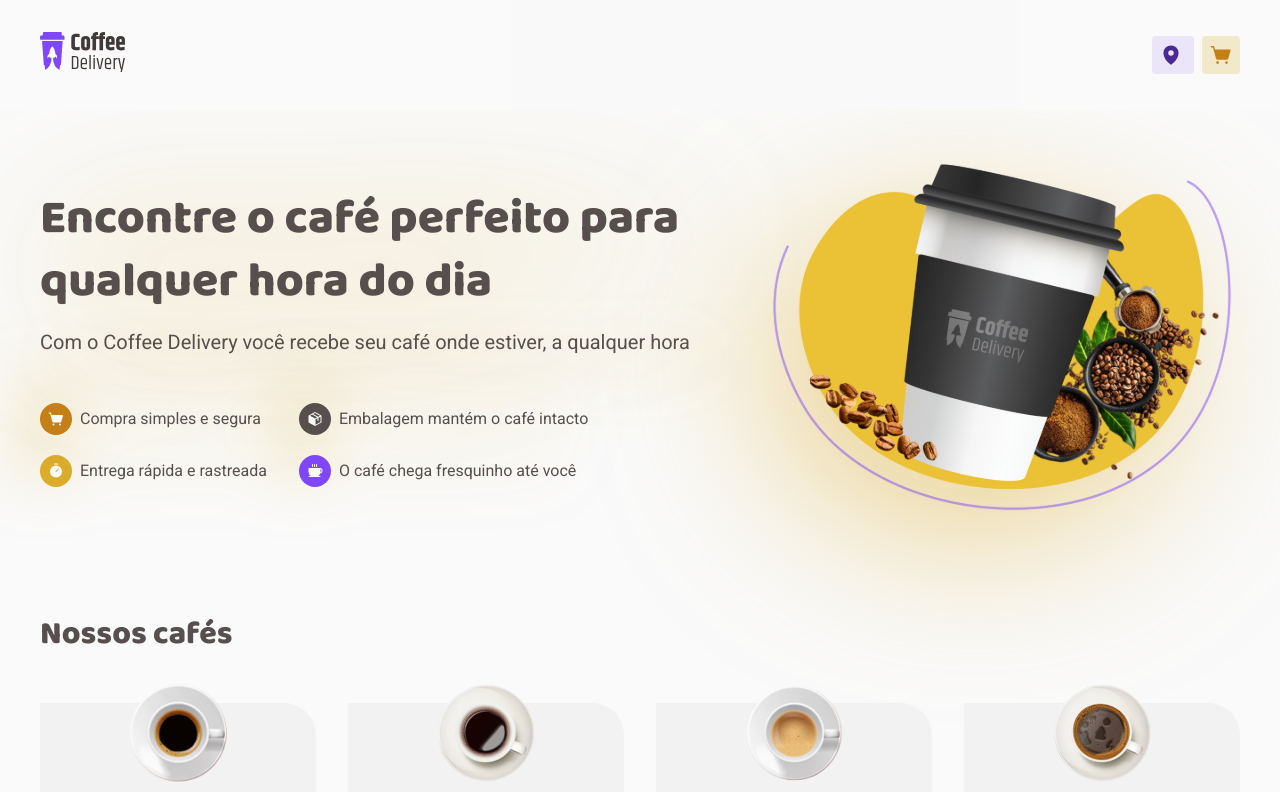
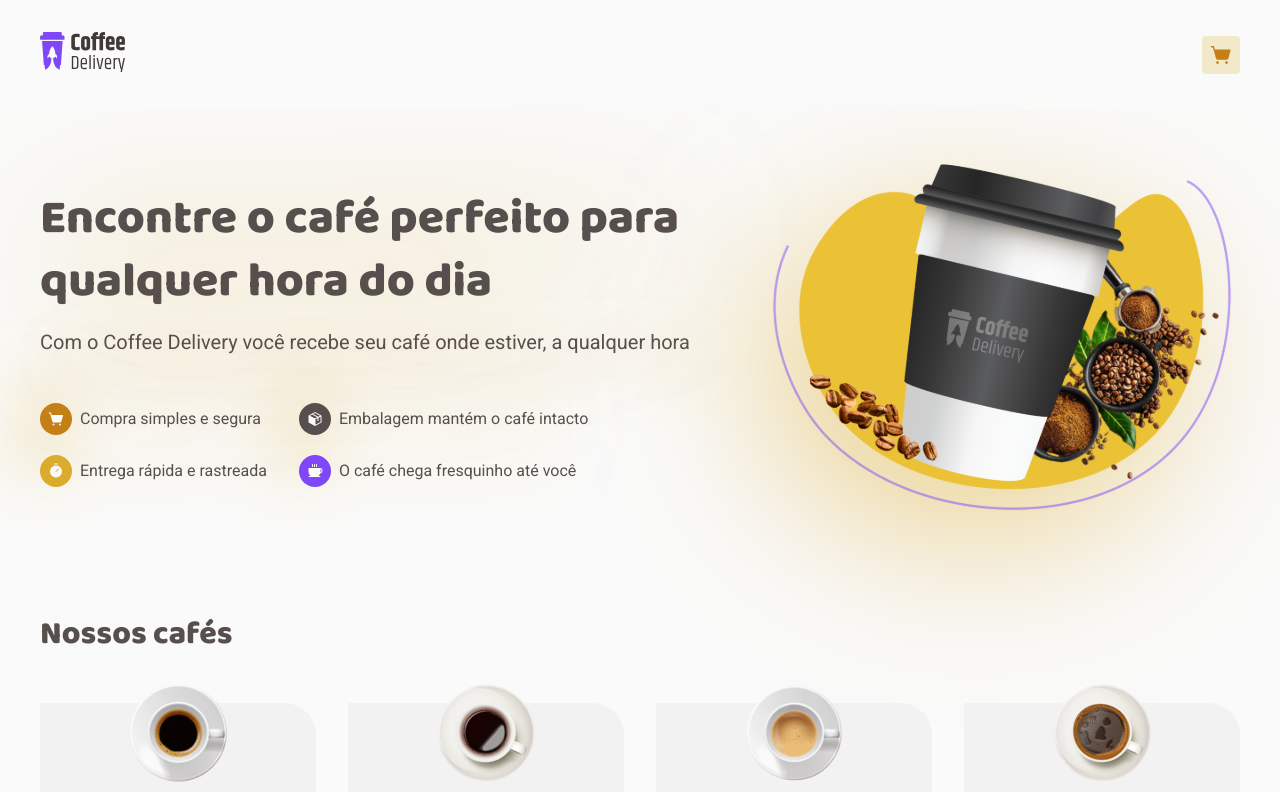
Before and after one commit to gabrielcaputo/coffee-delivery, a React (Vite) app: page / in a window 1280 px wide. Shown: the top 792 px of the page. Built offline with nearby package versions, Linux system fonts and the light colour scheme; no server answers.

Commit message:
Esconde localização no Header caso não tenha nenhuma cidade retornada via api

```diff
--- a/src/components/Header/index.tsx
+++ b/src/components/Header/index.tsx
@@ -21,10 +21,10 @@ export function Header() {
           </NavLink>
         </HeaderLogo>
         <HeaderCart>
-          <HeaderCartLocation>
+          {locationText && <HeaderCartLocation>
             <MapPin size={22} weight="fill" />
             <span>{locationText}</span>
-          </HeaderCartLocation>
+          </HeaderCartLocation>}
           <NavLink to="/cart">
             <HeaderCartButton>
               {cart.length > 0 &&
```
